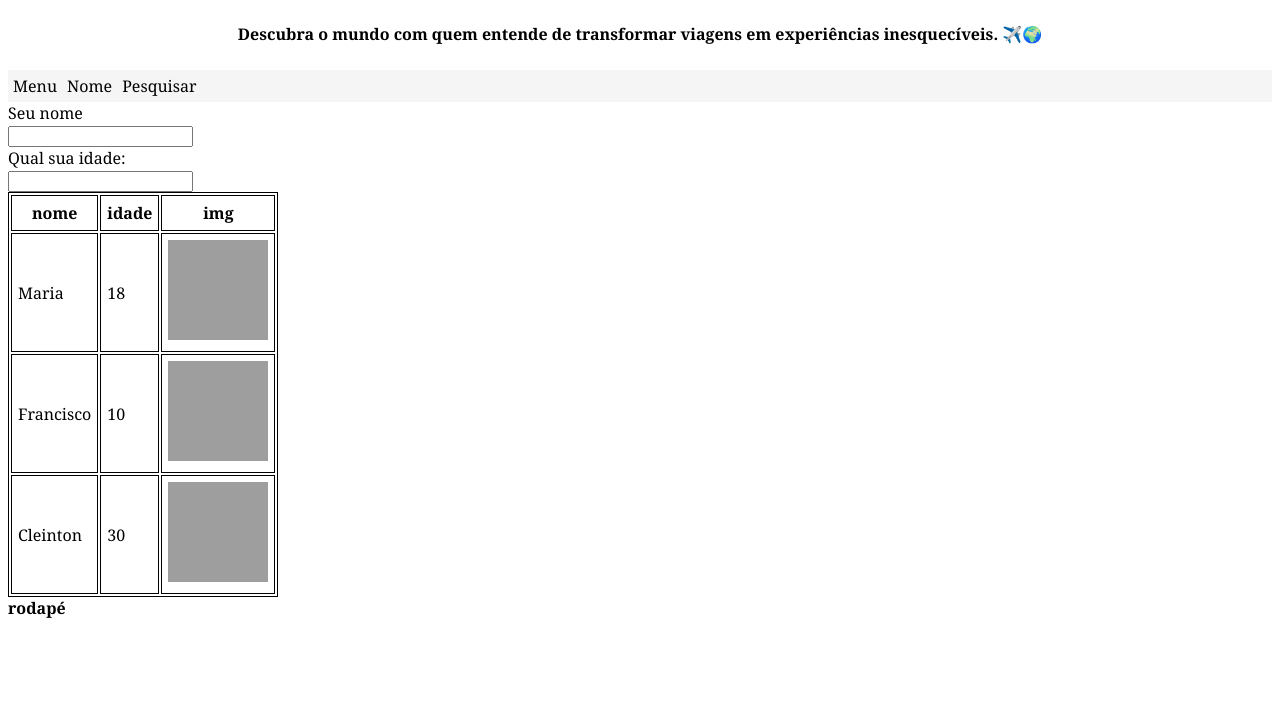
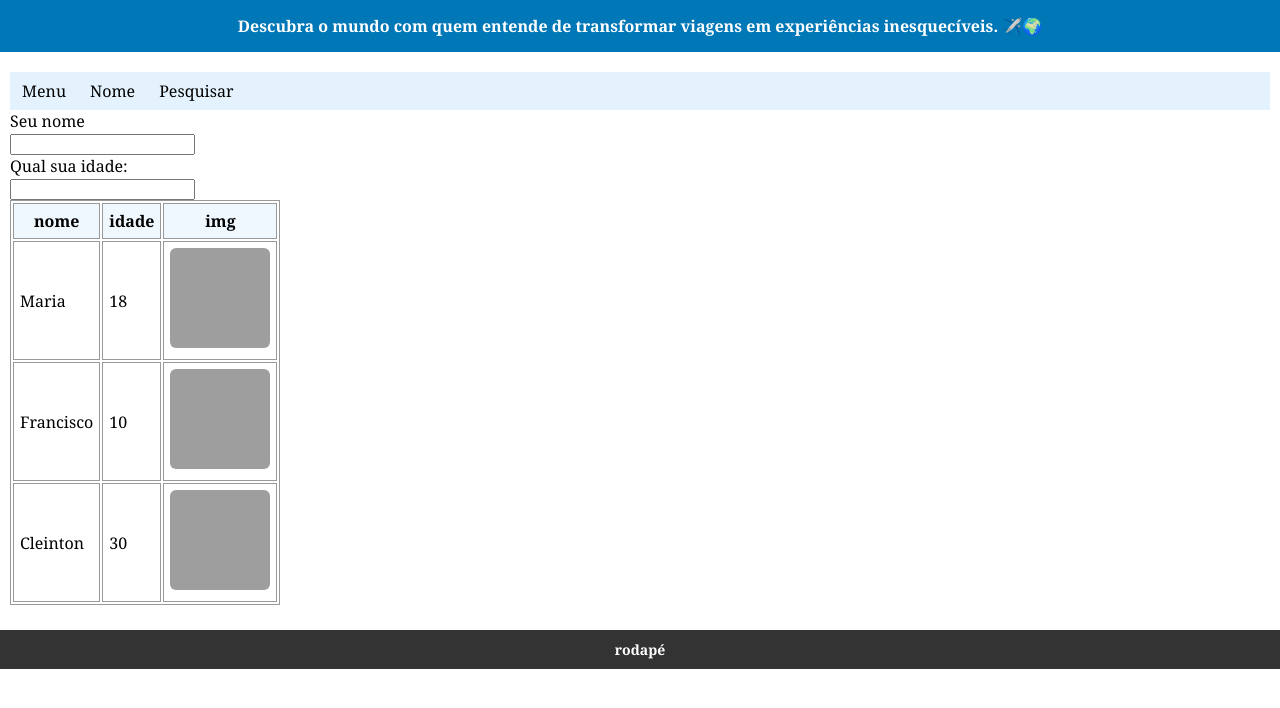
Before and after one commit to JoaoVitorMickSchmitt/FURB, a plain HTML site: page 3º Semestre/Programação Web I/exercício2/index.html in a window 1280 px wide. Drawn offline with Linux system fonts and the light colour scheme; grey boxes are pictures that could not be loaded.

Commit message:
exercicioo2 pw

```diff
--- a/3º Semestre/Programação Web I/exercício2/index.html
+++ b/3º Semestre/Programação Web I/exercício2/index.html
@@ -8,10 +8,13 @@
 <style>
 body{
   font-family: Cambria, Cochin, Georgia, Times, 'Times New Roman', serif;
+  margin: 0;
+  background-color: #ffffff;
 }
 
 .main {
   flex: 1;
+  padding: 10px;
 }
 
 ul {
@@ -19,32 +22,48 @@ ul {
   margin: 0;
   padding: 0;
   overflow: hidden;
-  background-color: #f5f5f5;
+  background-color: #e3f2fd;
 }
 
 ul li {
   float: left;
-  padding: 5px;
+  padding: 8px 12px;
 }
 
 table, th, td {
-  border: 1px solid;
+  border: 1px solid #999;
+}
 
+th {
+  background-color: #f0f8ff;
 }
 
 th, td {
   padding: 6px;
-
 }
 
 img{
   height: 100px;
   width: 100px;
+  border-radius: 6px;
 }
+
 header{
   padding: 15px;
   text-align: center;
   margin-bottom: 10px;
+  background-color: #0077b6;
+  color: white;
+}
+
+
+footer{
+  background-color: #333;
+  color: white;
+  text-align: center;
+  padding: 10px;
+  margin-top: 15px;
+  font-size: 14px;
 }
 </style>
 </head>
```
